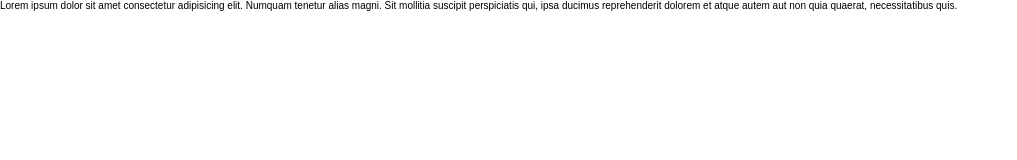
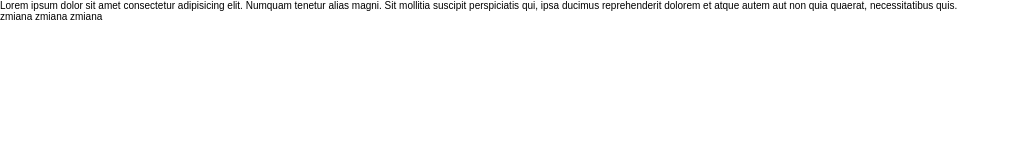
Before and after one commit to baqp/baqp.github.io, a plain HTML site: page index.html in a window 1280 px wide. Shown: the whole page, without its empty margins (0-1017 px from the left). Drawn offline with Linux system fonts and the light colour scheme.

Commit message:
dodano paragraf

```diff
--- a/index.html
+++ b/index.html
@@ -9,5 +9,6 @@
 </head>
 <body>
     Lorem ipsum dolor sit amet consectetur adipisicing elit. Numquam tenetur alias magni. Sit mollitia suscipit perspiciatis qui, ipsa ducimus reprehenderit dolorem et atque autem aut non quia quaerat, necessitatibus quis.
+    <p>zmiana zmiana zmiana</p>
 </body>
 </html>
```
